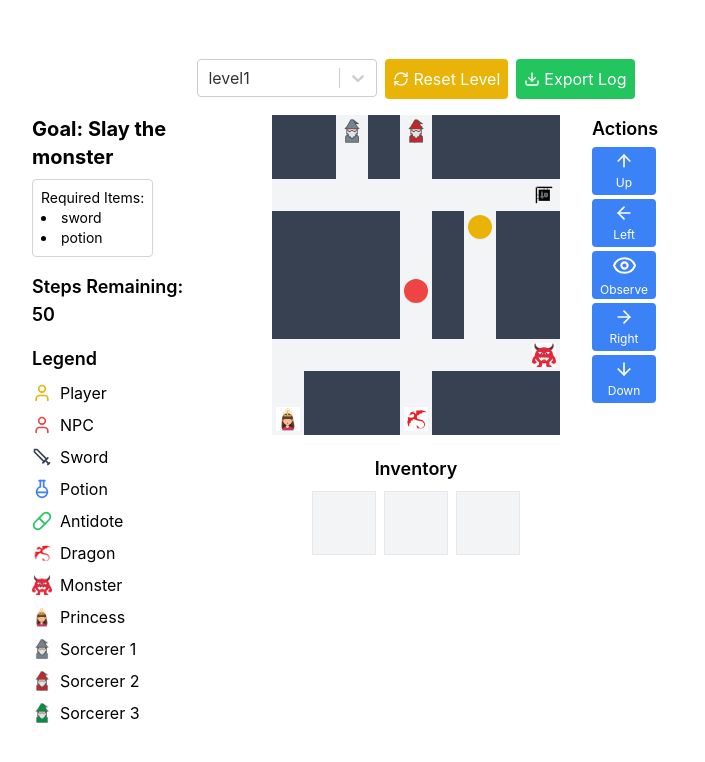
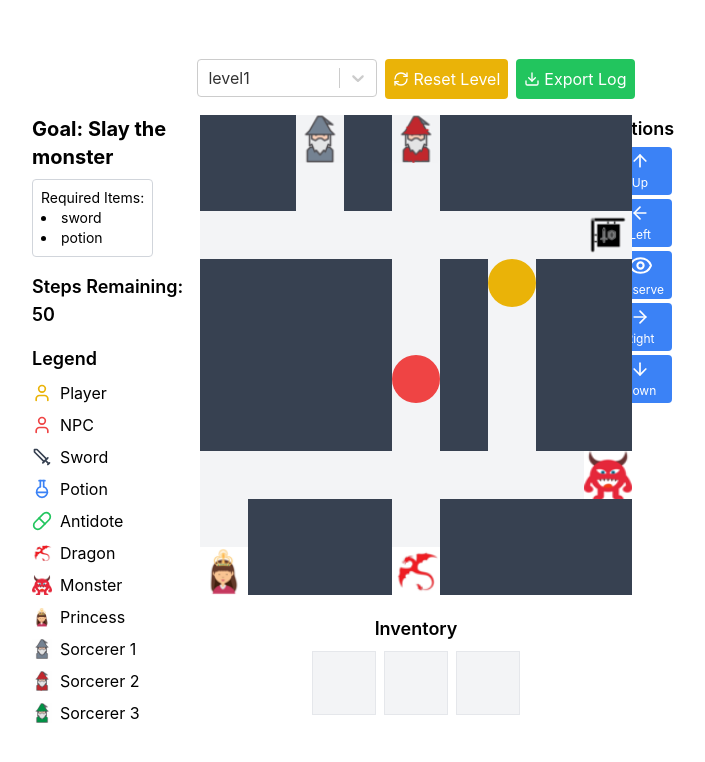
Before and after one commit to heyodog0/grid_pilot, a React (Create React App) app: page / in a window 1280 px wide. Shown: the top 762 px of the page, without its empty margins (224-929 px from the left). Built offline with nearby package versions, Linux system fonts and the light colour scheme.

Commit message:
Update GameGrid.js

```diff
--- a/src/components/GridGame/GameGrid.js
+++ b/src/components/GridGame/GameGrid.js
@@ -1,50 +1,37 @@
-// File: src/components/GridGame/GameGrid.js
+import React from 'react';
+import NPCTrail from './NPCTrail';
 
-import React from 'react';
-
-// GameGrid component renders the game board with all game elements
 const GameGrid = ({ state }) => {
-  // Destructure the state to get positions of various game elements
   const { player, npc, items, doors, sorcerers, blocks } = state;
 
   return (
-    // Main container for the game grid
-    <div className="relative w-72 h-80 bg-gray-100 mb-4">
-      {/* Create a 9x10 grid of cells */}
+    <div className="relative w-[432px] h-[480px] bg-gray-100 mb-4">
+      <NPCTrail npc={npc} currentMovementIndex={npc.currentMovementIndex} />
       {[...Array(90)].map((_, i) => {
-        // Calculate x and y coordinates for each cell
         const x = i % 9, y = Math.floor(i / 9);
 
-        // Define content for each cell based on game state
         const cellContent = [
-          // Player
-          { condition: player.x === x && player.y === y, content: <div className="w-6 h-6 bg-yellow-500 rounded-full" /> },
-          // NPC (Non-Player Character)
-          { condition: npc.x === x && npc.y === y, content: <div className="w-6 h-6 bg-red-500 rounded-full" /> },
-          // Blocks (obstacles)
-          { condition: blocks.some(b => b.x === x && b.y === y), content: <div className="w-8 h-8 bg-gray-700" /> },
-          // Items (currently only sword)
-          { condition: items.some(item => item.x === x && item.y === y && item.type === 'sword'), content: <img src="./icons/a.png" alt="Sword Shop" className="w-6 h-6" /> },
-          // Doors (with different icons based on type)
+          { condition: player.x === x && player.y === y, content: <div className="w-12 h-12 bg-yellow-500 rounded-full" /> },
+          { condition: npc.x === x && npc.y === y, content: <div className="w-12 h-12 bg-red-500 rounded-full" /> },
+          { condition: blocks.some(b => b.x === x && b.y === y), content: <div className="w-12 h-12 bg-gray-700" /> },
+          { condition: items.some(item => item.x === x && item.y === y && item.type === 'sword'), content: <img src="./icons/a.png" alt="Sword Shop" className="w-12 h-12" /> },
           { condition: doors.some(door => door.x === x && door.y === y), content:
             (() => {
               const door = doors.find(d => d.x === x && d.y === y);
               if (!door) return null;
               const iconMap = { dragon: 'e', monster: 'c', princess: 'b' };
-              return <img src={`./icons/${iconMap[door.type] || 'b'}.png`} alt="Door" className="w-6 h-6" />;
+              return <img src={`./icons/${iconMap[door.type] || 'b'}.png`} alt="Door" className="w-12 h-12" />;
             })()
           },
-          // Sorcerers (with rotating icons)
           { condition: sorcerers.some(s => s.x === x && s.y === y), content:
-            <img src={`./icons/${['d', 'f', 'g'][sorcerers.findIndex(s => s.x === x && s.y === y) % 3]}.png`} alt="Sorcerer" className="w-6 h-6" /> }
+            <img src={`./icons/${['d', 'f', 'g'][sorcerers.findIndex(s => s.x === x && s.y === y) % 3]}.png`} alt="Sorcerer" className="w-12 h-12" /> }
         ].find(item => item.condition)?.content;
 
-        // Render each cell
         return (
           <div
             key={i}
-            className="absolute w-8 h-8 flex justify-center items-center"
-            style={{ left: `${x * 32}px`, top: `${y * 32}px` }}
+            className="absolute w-12 h-12 flex justify-center items-center"
+            style={{ left: `${x * 48}px`, top: `${y * 48}px` }}
           >
             {cellContent}
           </div>
```
